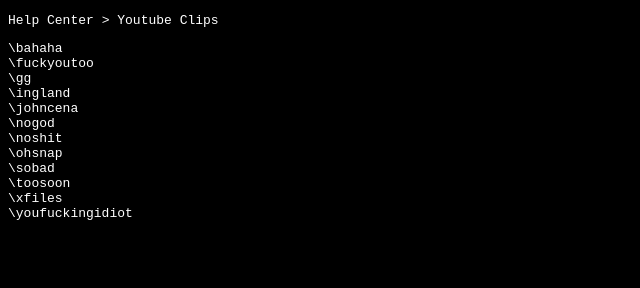
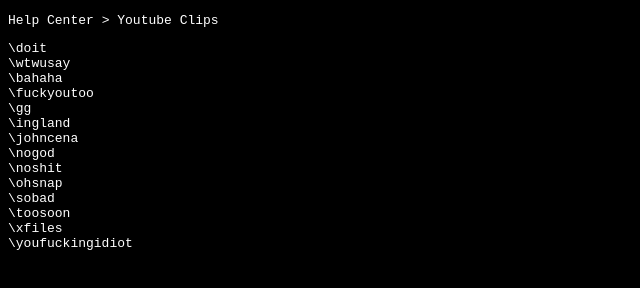
Before and after one commit to GEULACH/K8, a plain HTML site: page yc.html in a window 1280 px wide. Shown: the whole page, without its empty margins (0-640 px from the left). Drawn offline with Linux system fonts and the light colour scheme.

Commit message:
Update yc.html

```diff
--- a/yc.html
+++ b/yc.html
@@ -7,7 +7,9 @@
 </head>
 <body>
 <p><a href="https://geulach.github.io/K8/">Help Center</a> > Youtube Clips</p>
-<p class="list">\bahaha
+<p class="list">\doit
+\wtwusay
+\bahaha
 \fuckyoutoo
 \gg
 \ingland
```
